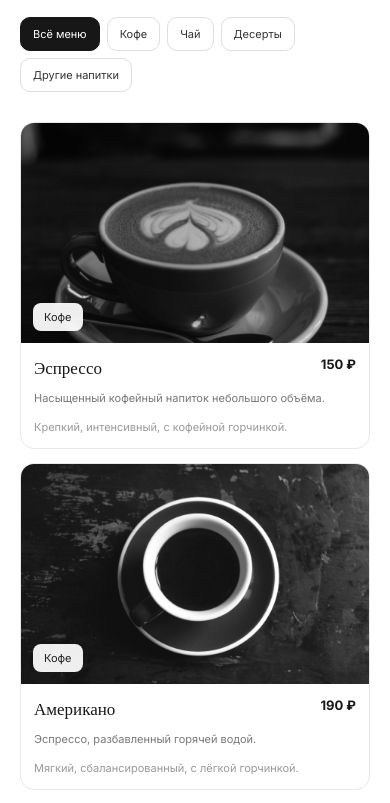
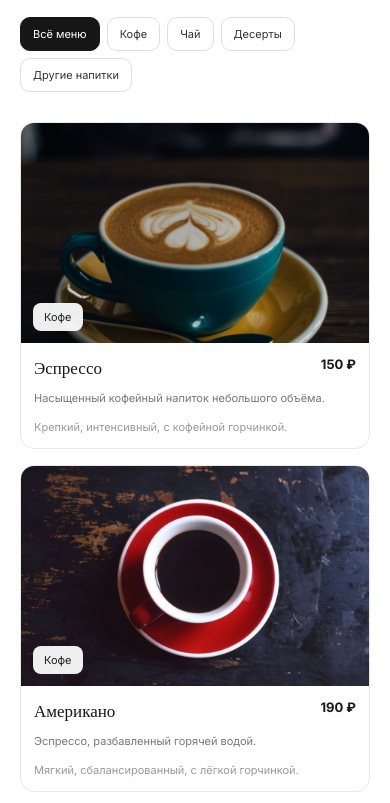
Before and after one commit to fernshtein/BaristaAI, a website built with Vite: page index.html in a window 390 px wide. Shown: the part 1120-1923 px from the top of the page. Built offline with nearby package versions, Linux system fonts and the light colour scheme; grey boxes are pictures that could not be loaded; a web font is replaced by a local one.

Commit message:
feat: style, app

```diff
--- a/css/style.css
+++ b/css/style.css
@@ -313,8 +313,6 @@ button {
     height: 100%;
     object-fit: cover;
     display: block;
-    filter: grayscale(1);
-    transition: transform 0.3s;
 }
 
 .menu-card:hover .menu-card-image img {
@@ -402,8 +400,7 @@ button {
     background: rgba(17, 17, 17, 0.32);
     opacity: 0;
     pointer-events: none;
-    transition: opacity 0.35s;
-    backdrop-filter: blur(5px);
+    transition: opacity 0.2s;
 }
 
 .overlay.visible {
@@ -1013,7 +1010,6 @@ button {
     width: 100%;
     height: 100%;
     object-fit: cover;
-    filter: grayscale(1);
 }
 
 .drink-copy {
@@ -1588,17 +1584,16 @@ button {
     }
 }
 
+/* Облегчённая отрисовка карточек */
 .menu-card,
 .drink-card {
-    transition:
-        transform 0.25s ease,
-        box-shadow 0.25s ease;
+    transition: none;
 }
 
 .menu-card:hover,
 .drink-card:hover {
-    transform: translateY(-4px);
-    box-shadow: 0 12px 28px rgba(0, 0, 0, 0.08);
+    transform: none;
+    box-shadow: none;
 }
 
 .menu-card-image img,
@@ -1685,3 +1680,112 @@ button:not(:disabled):active,
     opacity: 0;
     pointer-events: none;
 }
+
+/* Исправление мобильного меню и производительности */
+
+@media (max-width: 700px) {
+
+    /* Не скрываем секции и карточки в ожидании анимации */
+    .scroll-reveal,
+    .scroll-reveal.is-visible {
+        opacity: 1 !important;
+        visibility: visible !important;
+        transform: none !important;
+        transition: none !important;
+    }
+
+    /* Убираем тяжёлые эффекты карточек */
+    .menu-card,
+    .menu-card:hover {
+        transform: none !important;
+        transition: none !important;
+        box-shadow: none;
+    }
+
+    /* Отключаем увеличение изображений */
+    .menu-card-image img,
+    .menu-card:hover .menu-card-image img {
+        transform: none !important;
+        transition: none !important;
+    }
+
+    /* Не анимируем кнопки фильтрации */
+    .menu-filter {
+        transition: none !important;
+    }
+
+    /* Гарантируем отображение сетки */
+    .menu-preview,
+    .menu-grid {
+        display: block;
+        opacity: 1 !important;
+        visibility: visible !important;
+    }
+
+    .menu-grid {
+        display: grid;
+        grid-template-columns: 1fr;
+        gap: 16px;
+    }
+
+    .menu-card {
+        width: 100%;
+    }
+}
+
+/* Оптимизация прокрутки и отрисовки меню */
+
+.menu-card {
+    content-visibility: auto;
+    contain-intrinsic-size: auto 380px;
+}
+
+/* Карточки не анимируются при прокрутке */
+.menu-grid .menu-card {
+    opacity: 1;
+    transform: none;
+    transition: none;
+}
+
+/* Убираем задержки появления карточек */
+.menu-grid .menu-card:nth-child(2),
+.menu-grid .menu-card:nth-child(3),
+.menu-grid .menu-card:nth-child(4) {
+    transition-delay: 0s;
+}
+/* ВРЕМЕННАЯ ДИАГНОСТИКА ПРОИЗВОДИТЕЛЬНОСТИ */
+
+html {
+    scroll-behavior: auto !important;
+}
+
+.scroll-reveal {
+    opacity: 1 !important;
+    transform: none !important;
+    transition: none !important;
+}
+
+.menu-card,
+.drink-card {
+    transition: none !important;
+    transform: none !important;
+    box-shadow: none !important;
+}
+
+.menu-card:hover,
+.drink-card:hover {
+    transform: none !important;
+    box-shadow: none !important;
+}
+
+.menu-card-image img,
+.drink-photo img {
+    filter: none !important;
+    transition: none !important;
+}
+
+.overlay {
+    backdrop-filter: none !important;
+    -webkit-backdrop-filter: none !important;
+    transition: none !important;
+}
--- a/js/app.js
+++ b/js/app.js
@@ -193,7 +193,11 @@ function editName() {
 function renderDrink(item) {
   return `<article class="menu-card">
     <div class="menu-card-image">
-      <img src="${escapeHTML(item.image)}" alt="${escapeHTML(item.name)}" loading="lazy">
+      <img
+        src="${escapeHTML(item.image)}"
+        alt="${escapeHTML(item.name)}"
+        loading="lazy"
+        decoding="async">
       <span class="menu-card-category">${escapeHTML(categoryLabels[item.category])}</span>
     </div>
     <div class="menu-card-content">
@@ -274,31 +278,38 @@ function renderMenu() {
     </div>`;
 }
 
+let scrollObserver = null;
+
 function initScrollAnimations() {
+  scrollObserver?.disconnect();
+  scrollObserver = null;
+
   const elements = app.querySelectorAll(
-    ".menu-preview, .about-section, .menu-card"
+    ".menu-preview, .about-section"
   );
 
   if (!("IntersectionObserver" in window)) {
-    elements.forEach(element => element.classList.add("is-visible"));
+    elements.forEach(element => {
+      element.classList.add("is-visible");
+    });
     return;
   }
 
-  const observer = new IntersectionObserver((entries, currentObserver) => {
+  scrollObserver = new IntersectionObserver((entries, observer) => {
     entries.forEach(entry => {
       if (entry.isIntersecting) {
         entry.target.classList.add("is-visible");
-        currentObserver.unobserve(entry.target);
+        observer.unobserve(entry.target);
       }
     });
   }, {
-    threshold: 0.12,
-    rootMargin: "0px 0px -35px 0px"
+    threshold: 0.05,
+    rootMargin: "100px 0px"
   });
 
   elements.forEach(element => {
     element.classList.add("scroll-reveal");
-    observer.observe(element);
+    scrollObserver.observe(element);
   });
 }
 
```
